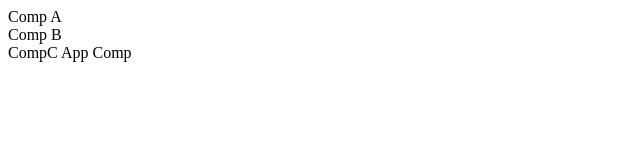
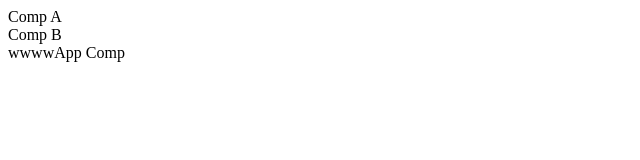
Before and after one commit to addpadding/UCA-76-React-newapp, a React (Create React App) app in the folder newapp/: page / in a window 1280 px wide. Shown: the top 160 px of the page, without its empty margins (0-640 px from the left). Built offline with nearby package versions, Linux system fonts and the light colour scheme.

Commit message:
lesson-84 = React - Part 9 => 69.0%

```diff
--- a/newapp/src/App.js
+++ b/newapp/src/App.js
@@ -2,7 +2,7 @@
 import React, { Component } from "react";
 
 import CompA from "./Components/CompA"
-import CompB from "./Components/CompB"
+import { CnxtProvider } from "./Components/contextComp"
 
 // ===========
 class App extends Component {
@@ -13,11 +13,13 @@ class App extends Component {
 
     render() {
         return (
-            <div className="App">
+            <CnxtProvider value={this.state.name} >
 
-                <CompA name={this.state.name} />
+                <div className="App">
+                    <CompA />
+                </div>
 
-            </div>
+            </CnxtProvider >
         )
     }
 }
--- a/newapp/src/Components/CompC.js
+++ b/newapp/src/Components/CompC.js
@@ -1,11 +1,18 @@
 import React, { Component } from 'react'
+import { CnxtConsumer } from "./contextComp"
 
 class CompC extends Component {
     render() {
         return (
-            <div>
-                CompC {this.props.name}
-            </div>
+            <CnxtConsumer>
+
+                {
+                    (name) => {
+                        return <div>wwww{name}</div>
+                    }
+                }
+
+            </CnxtConsumer>
         )
     }
 }
--- /dev/null
+++ b/newapp/src/Components/contextComp.js
@@ -0,0 +1,8 @@
+import React from "react";
+
+const cnxt = React.createContext()
+
+const CnxtProvider = cnxt.Provider;
+const CnxtConsumer = cnxt.Consumer;
+
+export { CnxtProvider, CnxtConsumer }
```
